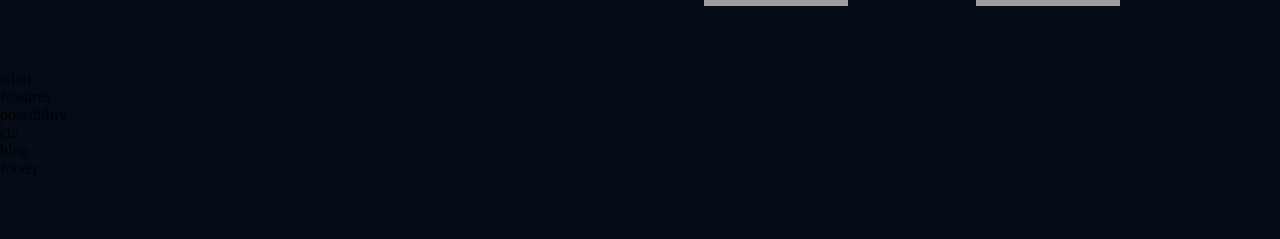
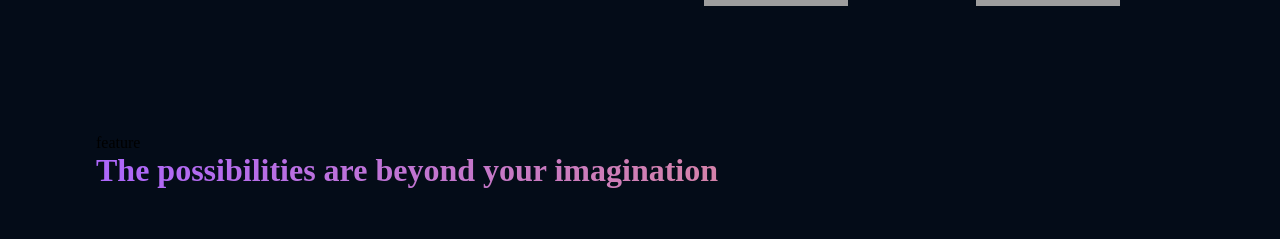
Before and after one commit to mertbayca/bigProject_one, a React (Create React App) app: page / in a window 1280 px wide. Shown: the part 1068-1307 px from the top of the page. Before the commit the page ends 1246 px from the top, so only its background shows below. Built offline with nearby package versions, Linux system fonts and the light colour scheme; grey boxes are pictures that could not be loaded; the HTML template or start-up script is replaced by a standard one.

Commit message:
working on what section, going to do that later

```diff
--- a/src/components/brand/brand.jsx
+++ b/src/components/brand/brand.jsx
@@ -2,7 +2,7 @@ import React from 'react'
 import "./brand.css"
 import {binance, coinbase, kraken, kucoin} from "./imports"
 
-const brand = () => {
+const Brand = () => {
   return (
     <div className="scop__brand section__padding">
       <div>
@@ -21,4 +21,4 @@ const brand = () => {
   )
 }
 
-export default brand
+export default Brand
--- a/src/containers/what/what.jsx
+++ b/src/containers/what/what.jsx
@@ -1,10 +1,18 @@
 import React from 'react'
 import "./what.css"
+import {Feature} from "../../components"
 
-const what = () => {
+const What = () => {
   return (
-    <div>what</div>
+    <div className="gpt3__what section__margin" id="what">
+      <div className="gpt3__what-feature">
+        <Feature />
+      </div>
+      <div className="gpt3__what-heading">
+        <h1 className="gradient__text">The possibilities are beyond your imagination</h1>
+      </div>
+    </div>
   )
 }
 
-export default what
+export default What
```
